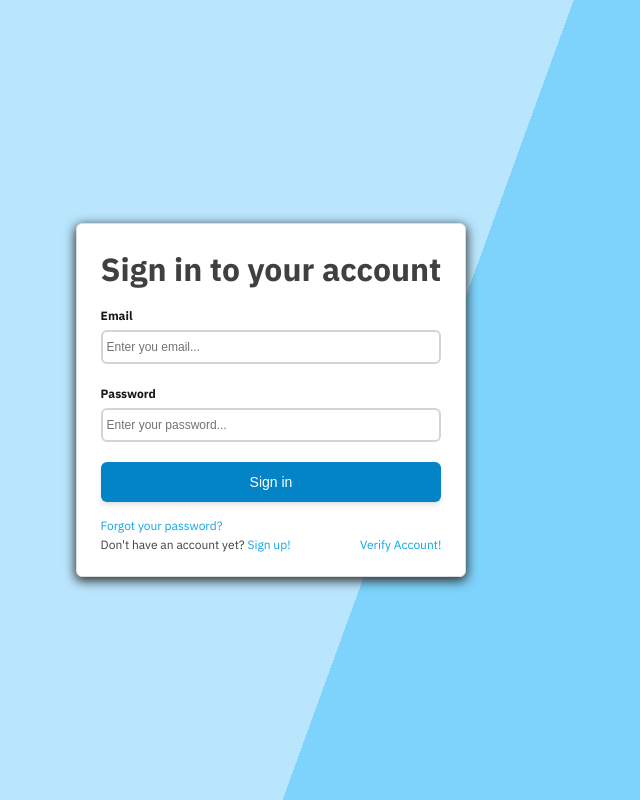
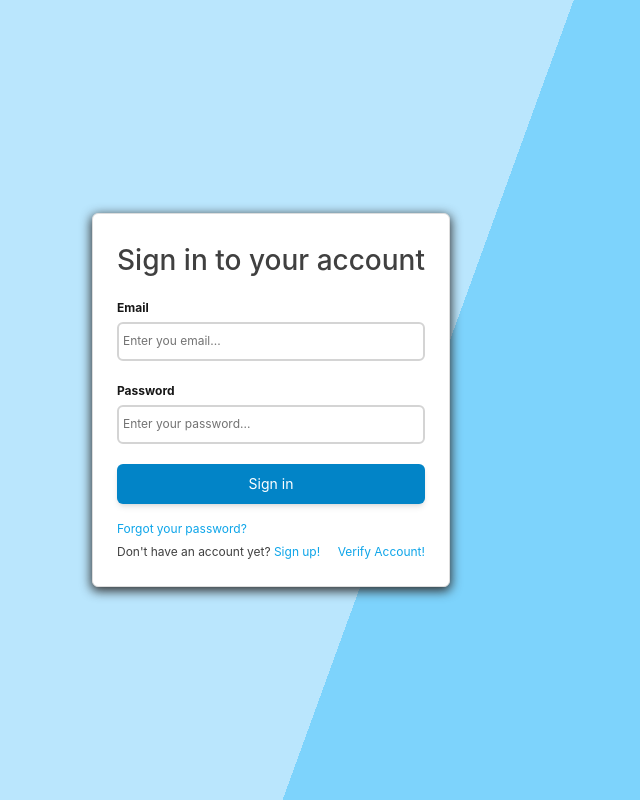
Before and after one commit to mhtros/cheapo-react-client, a React (Create React App) app: page / in a window 1280 px wide. Shown: the whole page, without its empty margins (369-1009 px from the left). Built offline with nearby package versions, Linux system fonts and the light colour scheme.

Commit message:
Install ant design (4.20.1) NPM package

```diff
--- a/package.json
+++ b/package.json
@@ -6,6 +6,7 @@
     "@testing-library/jest-dom": "^5.16.4",
     "@testing-library/react": "^13.1.1",
     "@testing-library/user-event": "^13.5.0",
+    "antd": "^4.20.1",
     "jwt-decode": "^3.1.2",
     "react": "^18.0.0",
     "react-dom": "^18.0.0",
--- a/src/index.css
+++ b/src/index.css
@@ -1,4 +1,4 @@
-@import url("https://fonts.googleapis.com/css2?family=IBM+Plex+Sans:wght@400;700&display=swap");
+@import "~antd/dist/antd.css";
 
 * {
   margin: 0;
@@ -8,7 +8,6 @@
 
 html {
   scroll-behavior: smooth;
-  font-family: "IBM Plex Sans", Helvetica, sans-serif;
 }
 
 body {
```
Also changed, not shown: 1 other file (tests, documents, lock files or other folders).
